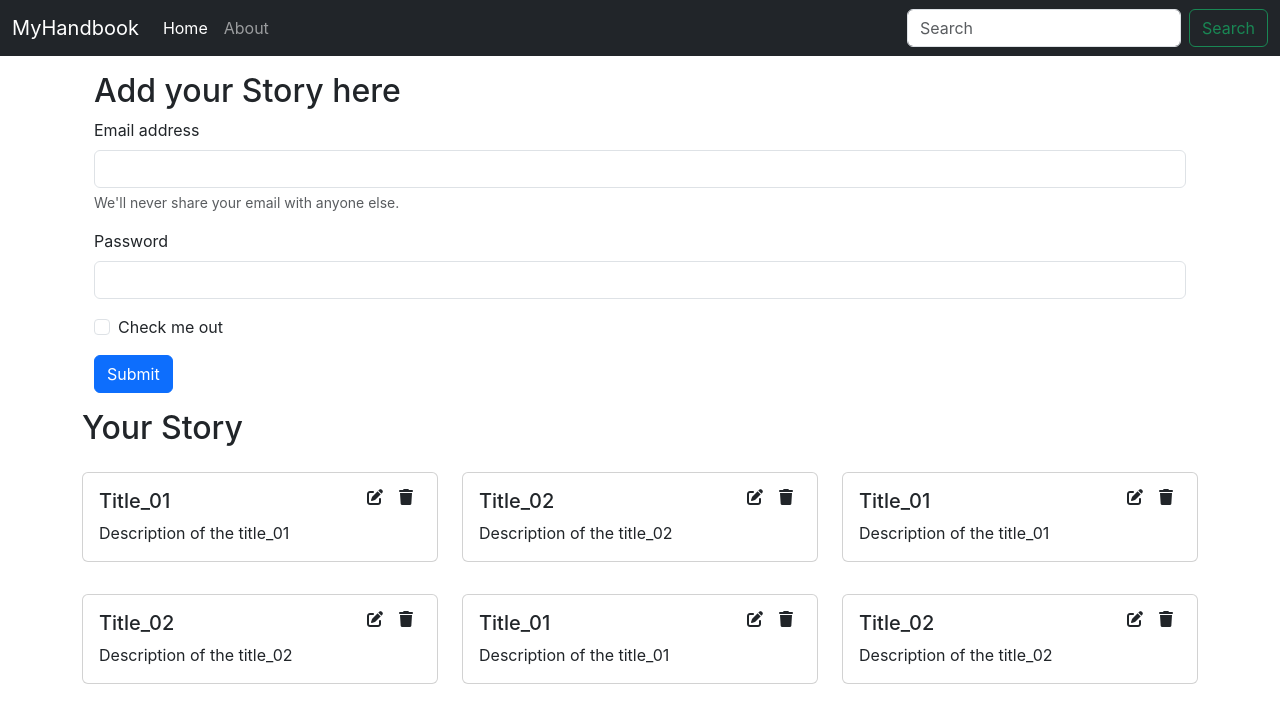
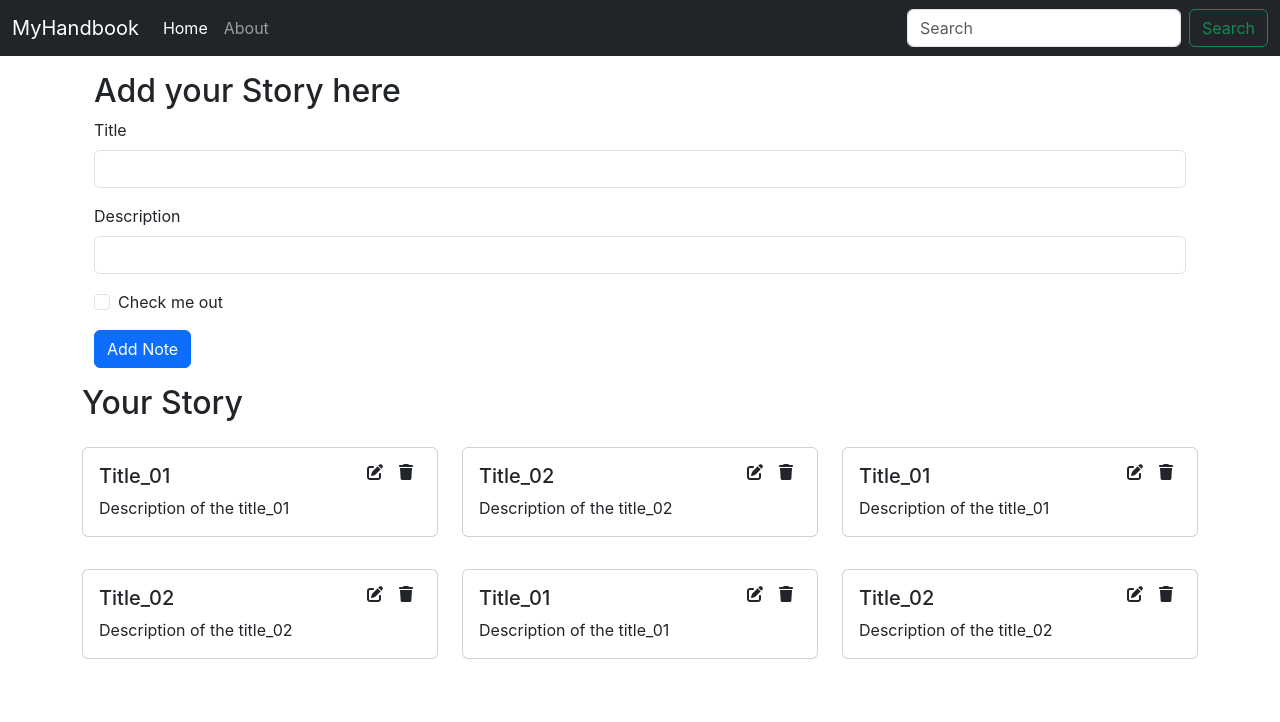
Before and after one commit to shyam7211/myhandbook-full-stack, a React (Create React App) app: page / in a window 1280 px wide. Shown: the top 722 px of the page. Built offline with nearby package versions, Linux system fonts and the light colour scheme.

Commit message:
Added AddNote component for adding a note.

```diff
--- /dev/null
+++ b/src/components/AddNote.js
@@ -0,0 +1,43 @@
+import React, { useContext, useState } from 'react'
+import noteContext from '../context/notes/noteContext'
+
+const AddNote = () => {
+    const context = useContext(noteContext);
+    const {addNote} = context;
+
+    const [note, setNote] = useState({title: "", description: "", tag: ""});
+
+    const handleClick = (e) => {
+        e.preventDefault();
+        addNote(note.title, note.description, note.tag);
+    }
+
+    const onChange = (e) => {
+        setNote({...note, [e.target.name ]: e.target.value});
+    }
+
+  return (
+    <div>
+      <div className="container my-3">
+        <h2>Add your Story here</h2>
+        <form>
+          <div className="mb-3">
+            <label htmlFor="title" className="form-label">Title</label>
+            <input type="text" className="form-control" id="title" name='title' aria-describedby="emailHelp" onChange={onChange} />
+          </div>
+          <div className="mb-3">
+            <label htmlFor="description" className="form-label">Description</label>
+            <input type="text" className="form-control" id="description" name='description' onChange={onChange} />
+          </div>
+          <div className="mb-3 form-check">
+            <input type="checkbox" className="form-check-input" id="exampleCheck1" />
+            <label className="form-check-label" htmlFor="exampleCheck1">Check me out</label>
+          </div>
+          <button type="submit" className="btn btn-primary" onClick={handleClick} >Add Note</button>
+        </form>
+      </div>
+    </div>
+  )
+}
+
+export default AddNote
--- a/src/components/Home.js
+++ b/src/components/Home.js
@@ -4,25 +4,6 @@
 const Home = () => {
   return (
     <div>
-      <div className="container my-3">
-        <h2>Add your Story here</h2>
-        <form>
-          <div className="mb-3">
-            <label htmlFor="exampleInputEmail1" className="form-label">Email address</label>
-            <input type="email" className="form-control" id="exampleInputEmail1" aria-describedby="emailHelp" />
-            <div id="emailHelp" className="form-text">We'll never share your email with anyone else.</div>
-          </div>
-          <div className="mb-3">
-            <label htmlFor="exampleInputPassword1" className="form-label">Password</label>
-            <input type="password" className="form-control" id="exampleInputPassword1" />
-          </div>
-          <div className="mb-3 form-check">
-            <input type="checkbox" className="form-check-input" id="exampleCheck1" />
-            <label className="form-check-label" htmlFor="exampleCheck1">Check me out</label>
-          </div>
-          <button type="submit" className="btn btn-primary">Submit</button>
-        </form>
-      </div>
         <Notes />
     </div>
   )
--- a/src/components/Notes.js
+++ b/src/components/Notes.js
@@ -1,11 +1,14 @@
 import React, { useContext } from 'react'
 import NotesItem from './NotesItem'
 import noteContext from '../context/notes/noteContext'
+import AddNote from './AddNote';
 
 const Notes = () => {
     const context = useContext(noteContext);
-    const { notes, setNotes } = context;
+    const { notes } = context;
     return (
+        <>
+            <AddNote />
             <div className="row my-3">
                 <h2>Your Story</h2>
                 {notes.map((note) => {
@@ -14,6 +17,7 @@
                     )
                 })}
             </div>
+        </>
     )
 }
 
--- a/src/context/notes/NoteState.js
+++ b/src/context/notes/NoteState.js
@@ -59,8 +59,24 @@
         }
     ]
     const [notes, setNotes] = useState(initialNotes);
+
+    //Add a note
+    const addNote = (title, description, tag) => {
+        const note = {
+            "_id": "64cbdda4b8758f1d40b796981",
+            "user_id": "64ca695d5d2b1aef744df300",
+            "title": title,
+            "description": description,
+            "tag": tag,
+            "date": "2023-08-03T17:02:28.365Z",
+            "__v": 0
+        };
+        console.log("Adding a note...");
+        setNotes(notes.concat(note));
+    }
+
     return (
-        <NoteContext.Provider value={{notes, setNotes}} >
+        <NoteContext.Provider value={{notes, addNote}} >
             {props.children}
         </NoteContext.Provider>
     )
```
Lines whose indentation alone changed are shown as unchanged.
